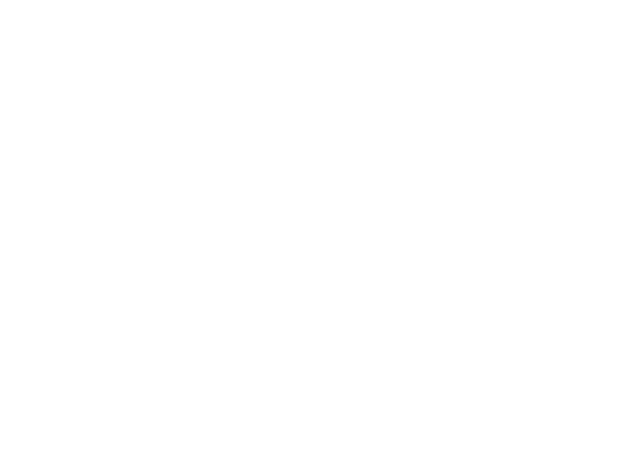
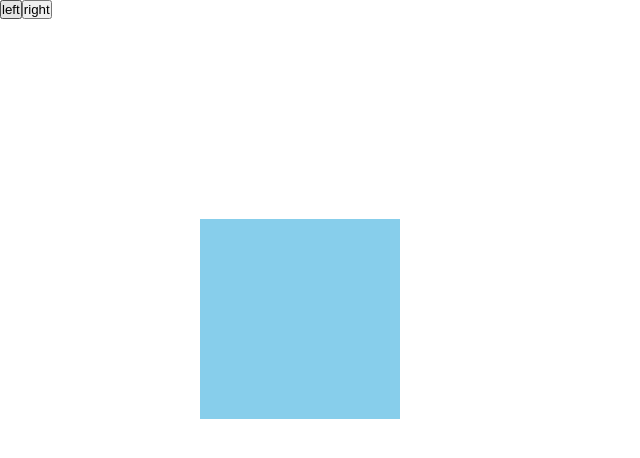
Before and after one commit to yuna-c/React-tutorial, a React (Create React App) app: page / in a window 1280 px wide. Shown: the top 458 px of the page, without its empty margins (0-640 px from the left). Built offline with nearby package versions, Linux system fonts and the light colour scheme.

Commit message:
1123 useRef의 쓰임2 : 참조객체로 Dom을 참조하는게 신뢰할 만한 이유

```diff
--- a/src/App.jsx
+++ b/src/App.jsx
@@ -1,5 +1,29 @@
+import { useRef } from 'react';
+import './App.scss';
+
 export default function App() {
-	return <></>;
+	console.log('render');
+	const num = useRef(0); //객체 : 참조객체를 만들어 줌
+	const refBox = useRef(null);
+
+	console.log(num);
+
+	const minus = () => {
+		num.current = --num.current;
+		console.log(num.current);
+	};
+	const plus = () => {
+		num.current = ++num.current;
+		console.log(num.current);
+	};
+	return (
+		<>
+			<button onClick={minus}>left</button>
+			<button onClick={plus}>right</button>
+			<div ref={refBox} className='box' style={{ trnasform: `rotate(${num.current * 45}deg)` }}></div>
+			{/* data 제어 기반 (앞으로 변환이 될 리얼돔 미리 참조지롱!)*/}
+		</>
+	);
 }
 
 /*
@@ -14,4 +38,11 @@ useRef :
 : useRef를 통해서 생성한 참조 객체에 저장된 값은 다른 state변경에 의해서 컴포넌트가 재 랜더링 되더라도 이전 사이클에서의 값을 유지함
 : 참조객체에 담겨있는 값을 우리 임의로 변경하더라도 해당 값의 변경은 state와 달리 컴포넌트를 재 랜더링 시키지 않음(모션)
 : 화면의 정보를 담당하는 중요한 정보 값이 단지 모션을 위한 수치값 같은 덜 중요한 값들은 참조객체로 관리하는 것이 유리
+
+-- 쓰임 2에 대한 해설
+: 리액트에서 어쩔 수 없이 realDom을 직접 가져와서 이벤트 연결 해야 하는 경우
+: 스크롤 모션 이벤트, 인풋요소 포커스 연결 이벤트
+: document.querySelector를 리액트의 제어에서 벗어난 이전 렌더링 사이클에서 생성된 과거 신뢰할 수 없는 Dom을 참조
+: useRef를 통한 참조객체에 담겨있는 realDom은 React에서 관리하는 신뢰할 수 있는 최신 상태의 리얼돔을 참조
+: 참조객체current.querySelector 가능(최신돔) but! document객체 (이미 리엑트 생성전에 만들어진 바디 요소니까 신뢰성이 떨어짐)
 */
--- a/src/App.scss
+++ b/src/App.scss
@@ -2,7 +2,14 @@
 	margin: 0;
 	padding: 0;
 }
-body {
-	height: 300vh;
-	background: linear-gradient(to bottom, rgb(130, 196, 222), rgb(112, 201, 233), rgb(180, 215, 229));
+// body {
+// 	height: 300vh;
+// 	background: linear-gradient(to bottom, rgb(130, 196, 222), rgb(112, 201, 233), rgb(180, 215, 229));
+// }
+.box {
+	width: 200px;
+	height: 200px;
+	margin: 200px;
+	background: skyblue;
+	transition: 0.54s;
 }
```
